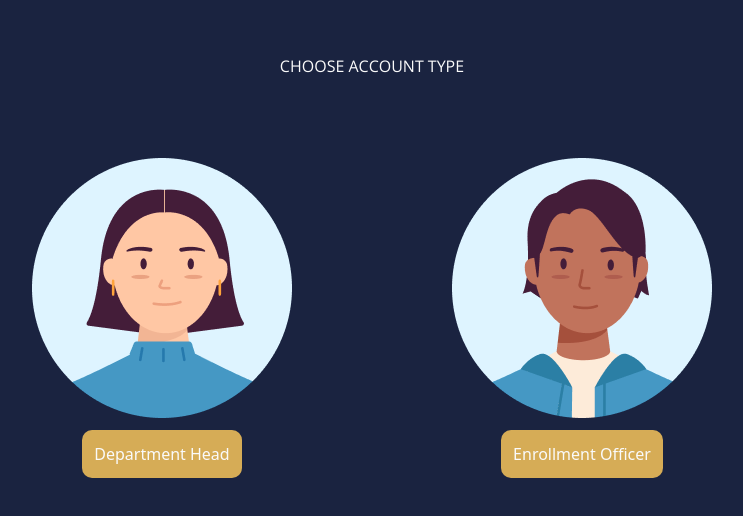
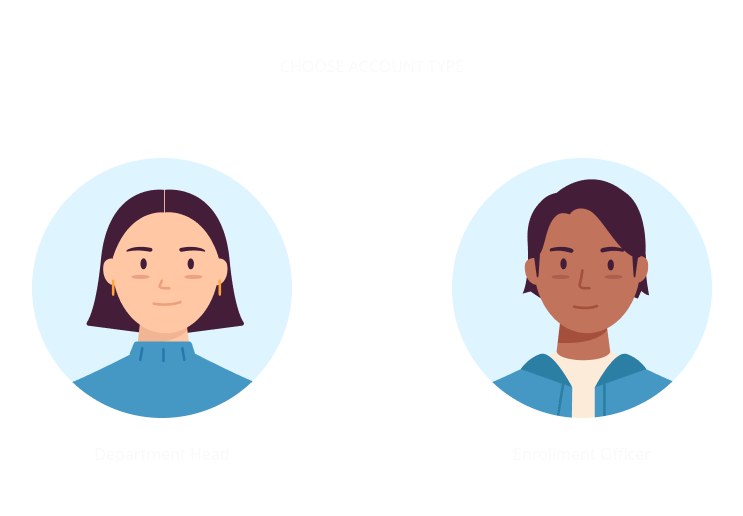
Before and after one commit to GemsLister/Enrollment-Management-System, a React (Vite) app in the folder frontend/: page / in a window 1280 px wide. Shown: the part 134-650 px from the top of the page, without its empty margins (268-1011 px from the left). Built offline with nearby package versions, Linux system fonts and the light colour scheme.

Commit message:
style: delete muted-gold, slate-gray, olive-green, ocean-green, brick-red

```diff
--- a/frontend/src/index.css
+++ b/frontend/src/index.css
@@ -1,19 +1,27 @@
 @import url('https://fonts.googleapis.com/css2?family=Open+Sans:ital,wght@0,300..800;1,300..800&display=swap');
+@import url('https://fonts.googleapis.com/css2?family=Nunito:ital,wght@0,200..1000;1,200..1000&display=swap');
 @import "tailwindcss";
 
 @theme {
   /* colors */
-  --color-deep-navy-blue: #1a2340;
-  --color-warm-white: #fafafa;
+  /* --color-deep-navy-blue: #1a2340;
   --color-muted-gold: #d6ac56;
   --color-slate-gray: #525c68;
   --color-pale-gray: #eeeff3;
   --color-olive-green: #9aab7e;
   --color-ocean-green: #5cba91;
-  --color-brick-red: #c84551;
+  --color-brick-red: #c84551; */
+  --color-pale-gray: #eeeff3;
+  --color-warm-white: #fafafa;
+  --color-antique-ruby: #8a1d35;
+  --color-desire: #e83557;
+  --color-raisin-black: #202124;
   /* font */
   --font-open-sans: "Open Sans", sans-serif;
+  --font-nunito: "Nunito", sans-serif;
   /* breakpoints */
   --breakpoint-laptop: 1536px;
   --breakpoint-desktop: 1920px;
+  /* box-shadow */
+  --inset-shadow-log: inset blue 0px 5px 15px;
 }
```
